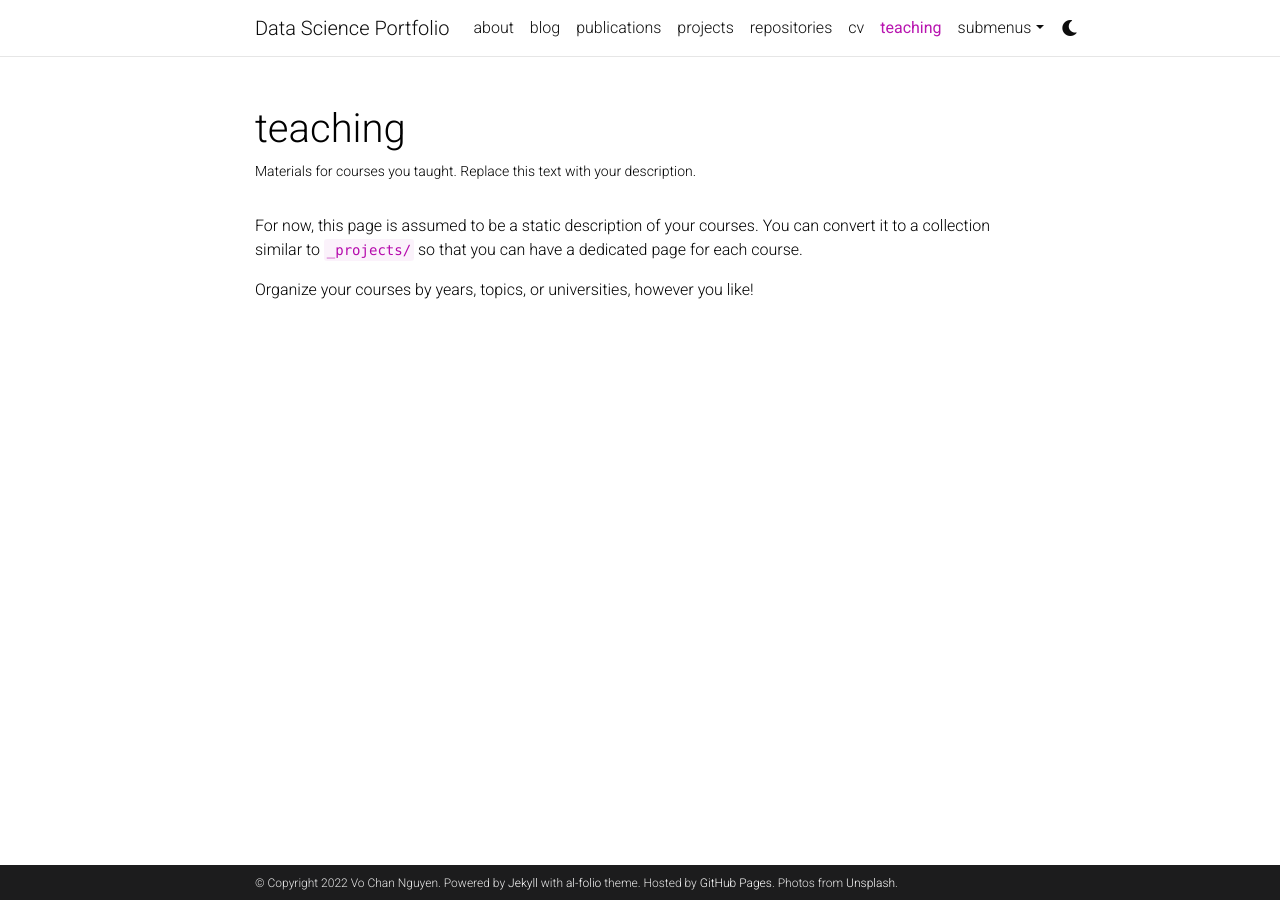
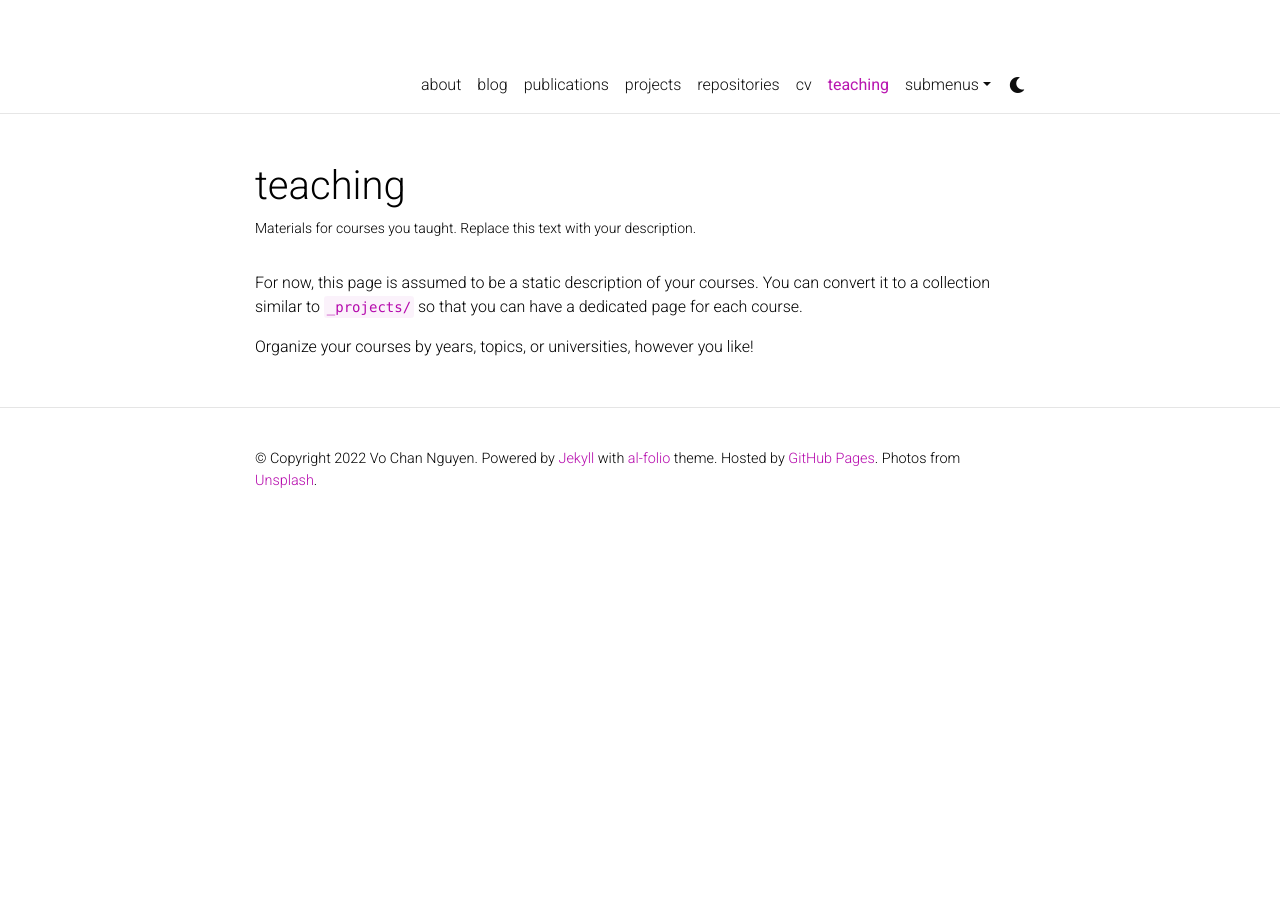
Before and after one commit to Vochannguyen/vochannguyen.github.io, a Jekyll site: the page built from _pages/teaching.md, in a window 1280 px wide. Built offline with Jekyll 4.4.1, drawn with Linux system fonts in a browser that asks for light colours; comment, search, counter and statistics services are not loaded; a style sheet for code colours, icons or effects is not loaded; some of the changed lines change nothing that is shown.

Commit message:
Update _config.yml

```diff
--- a/_config.yml
+++ b/_config.yml
@@ -2,7 +2,7 @@
 # Site settings
 # -----------------------------------------------------------------------------
 
-title: Data Science Portfolio # the website title (if blank, full name will be used instead)
+title: # the website title (if blank, full name will be used instead)
 first_name: Vo
 middle_name: Chan
 last_name: Nguyen
@@ -41,14 +41,14 @@ repo_theme_dark: dark           # https://github.com/anuraghazra/github-readme-s
 # will use title and url fields
 # Take a look to https://github.com/jekyll/jekyll-feed for more customization
 
-rss_icon: true
+rss_icon: false
 
 # -----------------------------------------------------------------------------
 # Layout
 # -----------------------------------------------------------------------------
 
-navbar_fixed: true
-footer_fixed: true
+navbar_fixed: false
+footer_fixed: false
 
 # Dimensions
 max_width: 800px
@@ -87,7 +87,7 @@ keybase_username: # your keybase user name
 wikidata_id: # your wikidata id
 dblp_url: # your DBLP profile url
 stackoverflow_id: # your stackoverflow id
-kaggle_id: # your kaggle id
+kaggle_id: vochannguyen
 lastfm_id: # your lastfm id
 spotify_id: # your spotify id
 pinterest_id: # your pinterest id
```
